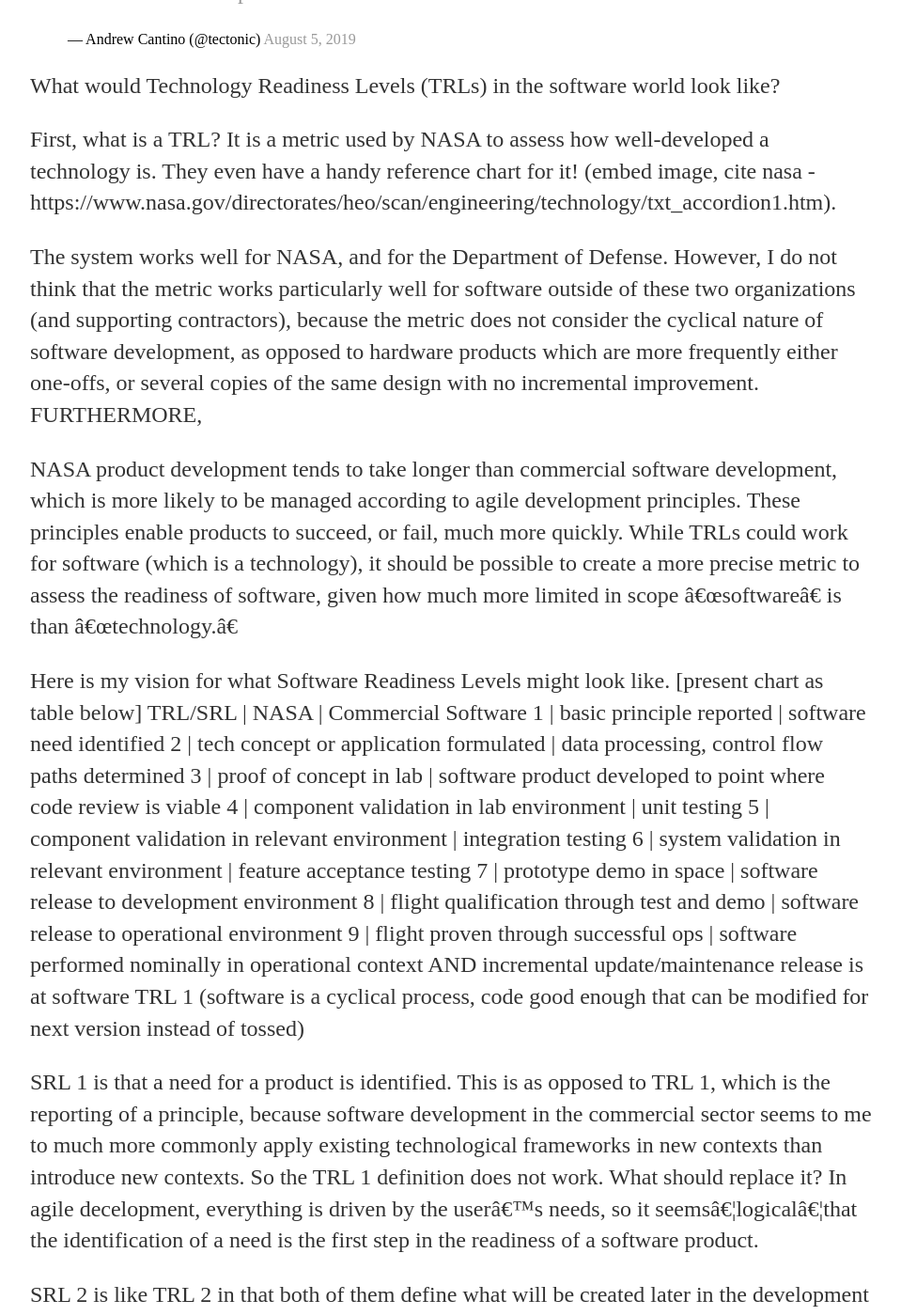
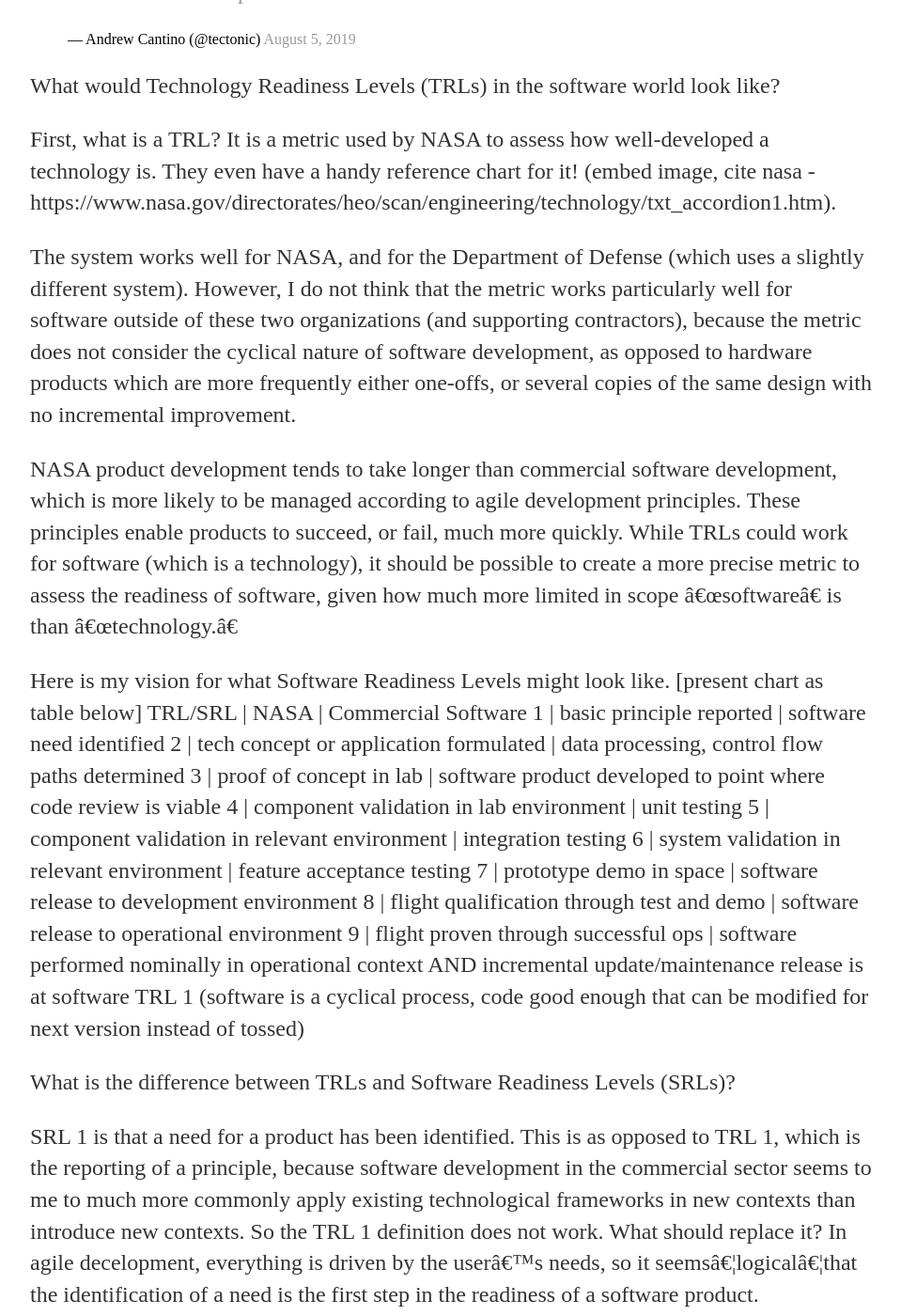
Before and after one commit to aaronpickard/aaronpickard.github.io, a Jekyll site: the page built from Post_Draft_TRL_for_software.md, in a window 1280 px wide and 1400 px high, scrolled down 343 px. Shown: the whole window at 94% size, without its empty margins (160-1119 px from the left). Built offline with Jekyll 4.4.1, drawn with Linux system fonts in a browser that asks for light colours; our own code applies the rules of GitHub Pages for plain Markdown files; comment, search, counter and statistics services are not loaded.

Commit message:
Update Post_Draft_TRL_for_software.md
Small content update

```diff
--- a/Post_Draft_TRL_for_software.md
+++ b/Post_Draft_TRL_for_software.md
@@ -9,7 +9,7 @@ What would Technology Readiness Levels (TRLs) in the software world look like?
 
 First, what is a TRL? It is a metric used by NASA to assess how well-developed a technology is. They even have a handy reference chart for it! (embed image, cite nasa - https://www.nasa.gov/directorates/heo/scan/engineering/technology/txt_accordion1.htm).
 
-The system works well for NASA, and for the Department of Defense. However, I do not think that the metric works particularly well for software outside of these two organizations (and supporting contractors), because the metric does not consider the cyclical nature of software development, as opposed to hardware products which are more frequently either one-offs, or several copies of the same design with no incremental improvement. FURTHERMORE,
+The system works well for NASA, and for the Department of Defense (which uses a slightly different system). However, I do not think that the metric works particularly well for software outside of these two organizations (and supporting contractors), because the metric does not consider the cyclical nature of software development, as opposed to hardware products which are more frequently either one-offs, or several copies of the same design with no incremental improvement.
 
 NASA product development tends to take longer than commercial software development, which is more likely to be managed according to agile development principles. These principles enable products to succeed, or fail, much more quickly. While TRLs could work for software (which is a technology), it should be possible to create a more precise metric to assess the readiness of software, given how much more limited in scope “software” is than “technology.”
 
@@ -25,7 +25,9 @@ TRL/SRL | NASA | Commercial Software
 8 | flight qualification through test and demo | software release to operational environment
 9 | flight proven through successful ops | software performed nominally in operational context AND incremental update/maintenance release is at software TRL 1 (software is a cyclical process, code good enough that can be modified for next version instead of tossed)
 
-SRL 1 is that a need for a product is identified. This is as opposed to TRL 1, which is the reporting of a principle, because software development in the commercial sector seems to me to much more commonly apply existing technological frameworks in new contexts than introduce new contexts. So the TRL 1 definition does not work. What should replace it? In agile decelopment, everything is driven by the user’s needs, so it seems...logical...that the identification of a need is the first step in the readiness of a software product.
+What is the difference between TRLs and Software Readiness Levels (SRLs)?
+
+SRL 1 is that a need for a product has been identified. This is as opposed to TRL 1, which is the reporting of a principle, because software development in the commercial sector seems to me to much more commonly apply existing technological frameworks in new contexts than introduce new contexts. So the TRL 1 definition does not work. What should replace it? In agile decelopment, everything is driven by the user’s needs, so it seems...logical...that the identification of a need is the first step in the readiness of a software product.
 
 SRL 2 is like TRL 2 in that both of them define what will be created later in the development pipeline. SRL 2, defined by understanding a product’s control flow and data processing path, is actually slightly more advanced than TRL 2, which seems to require ideation of an use for the technology.
 
```
